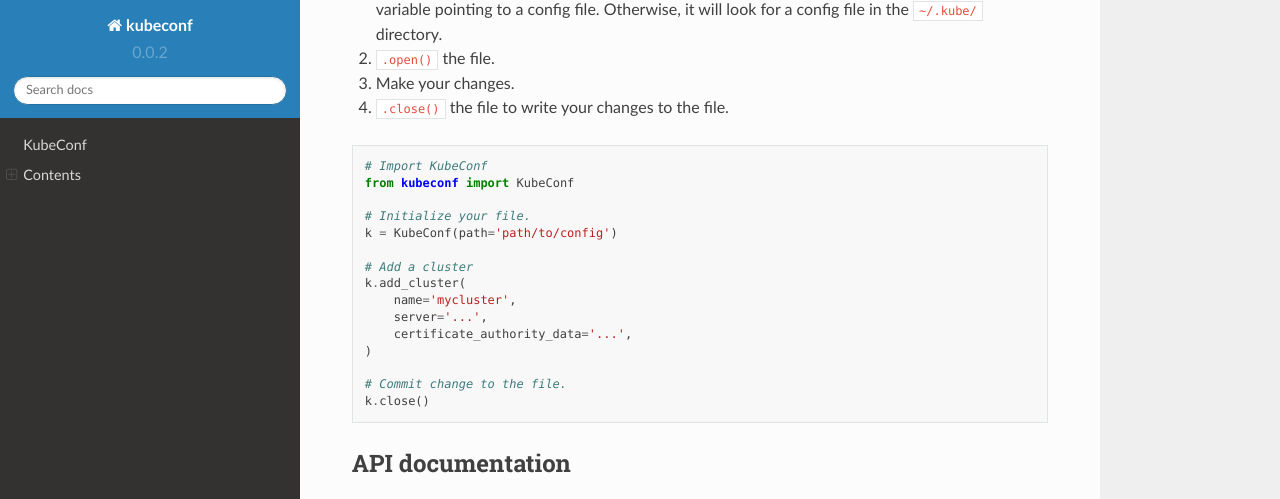
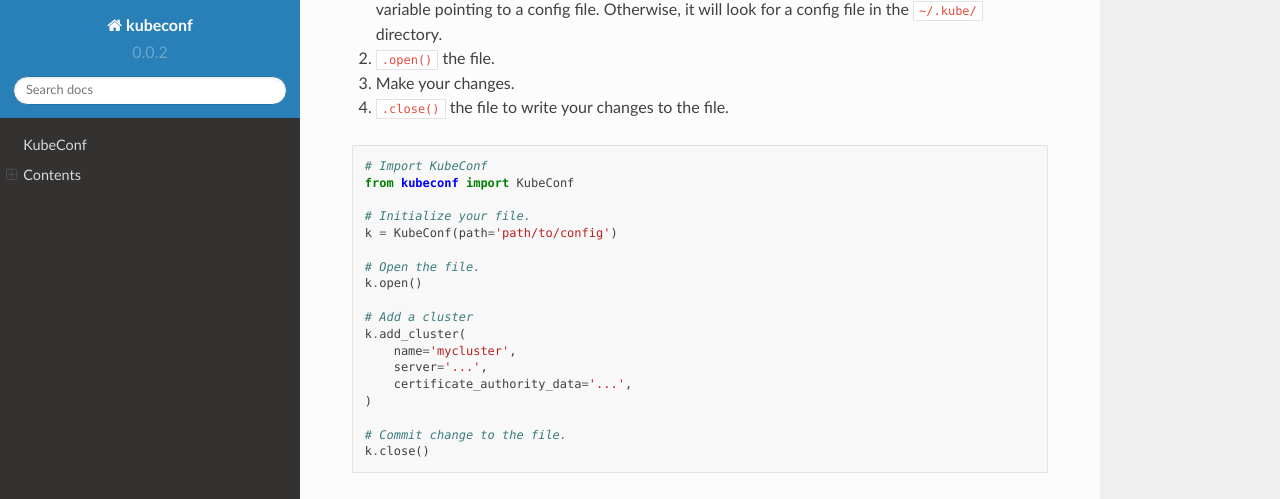
Before and after one commit to Zsailer/kubeconf, a Sphinx documentation site: the page built from docs/index.rst, in a window 1280 px wide and 900 px high, scrolled down 619 px, cut to the strip 0-499 px from the top of the window. Built offline with Sphinx 7.4.7 and the Read the Docs theme 2.0.0, drawn with Linux system fonts in a browser that asks for light colours.

Commit message:
missing open line in docs

```diff
--- a/docs/index.rst
+++ b/docs/index.rst
@@ -32,6 +32,9 @@ Basic Usage
 
     # Initialize your file.
     k = KubeConf(path='path/to/config')
+
+    # Open the file.
+    k.open()
 
     # Add a cluster
     k.add_cluster(
```
